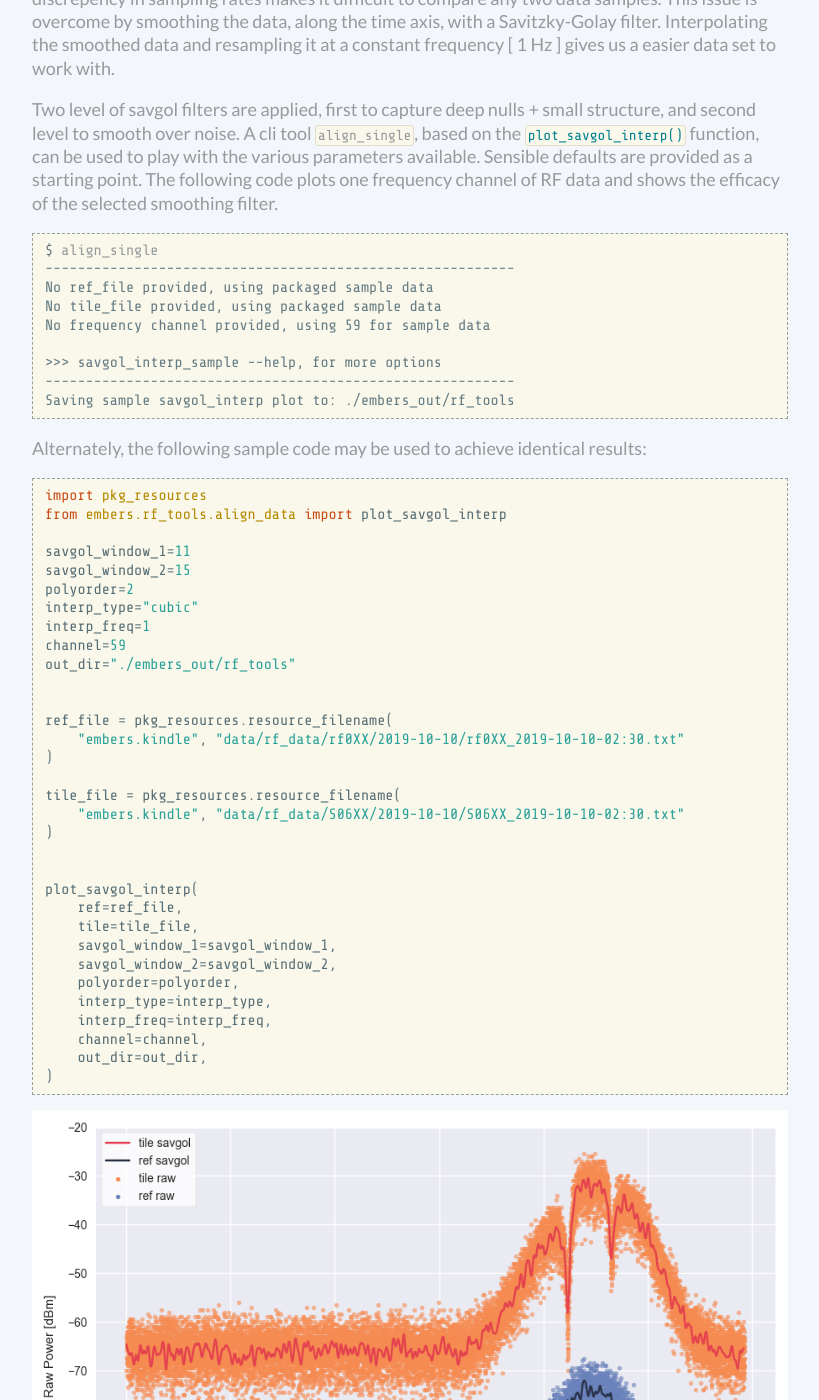
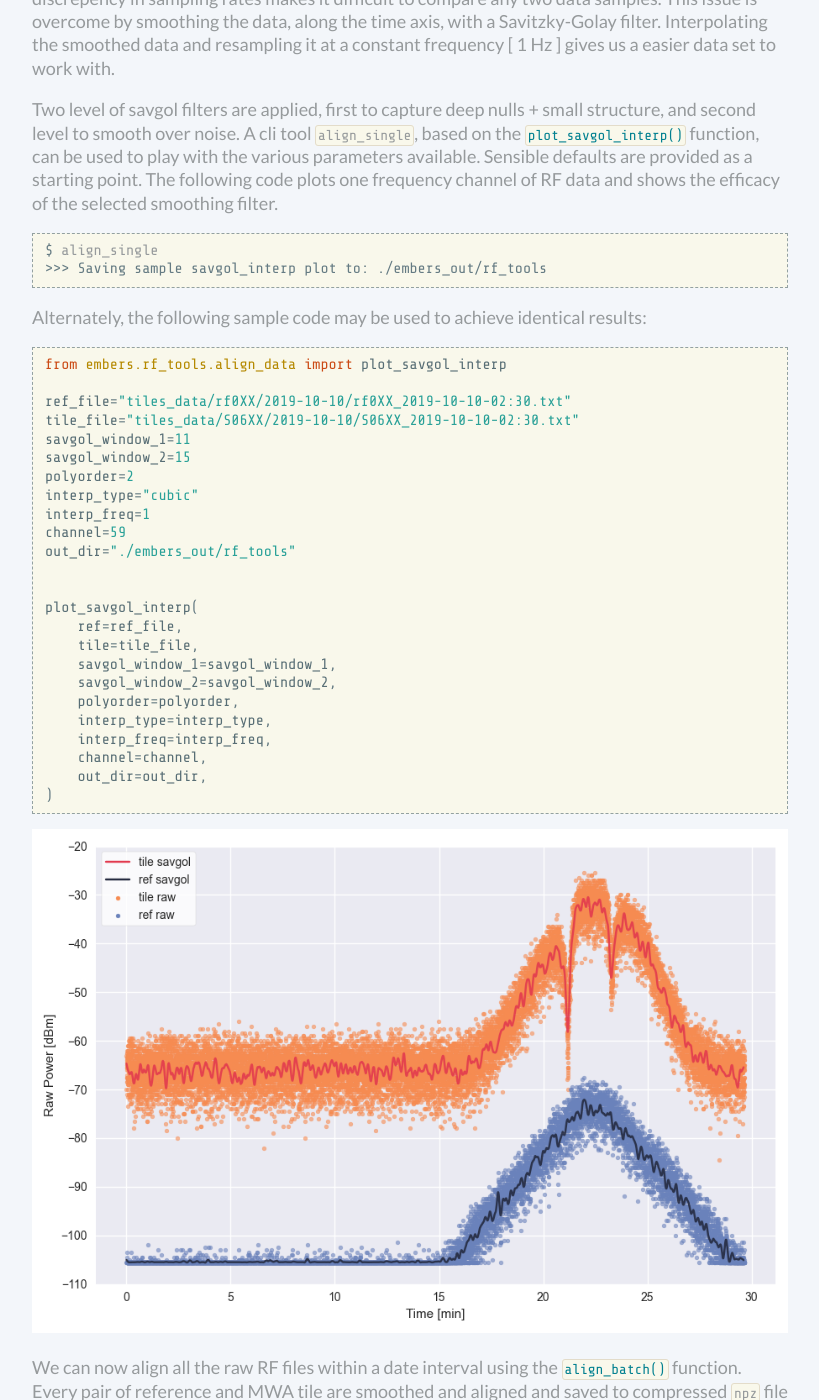
Before and after one commit to amanchokshi/EMBERS, a Sphinx documentation site: the page built from docs/embersbyexample.rst, in a window 1280 px wide and 1400 px high, scrolled down 4571 px. Shown: the whole window, without its empty margins (230-1049 px from the left). Built offline with Sphinx 7.4.7, drawn with Linux system fonts in a browser that asks for light colours.

Commit message:
Align single with external example data

```diff
--- a/docs/embersbyexample.rst
+++ b/docs/embersbyexample.rst
@@ -155,23 +155,17 @@ RF data and shows the efficacy of the selected smoothing filter.
 .. code-block:: console
 
     $ align_single
-    ----------------------------------------------------------
-    No ref_file provided, using packaged sample data
-    No tile_file provided, using packaged sample data
-    No frequency channel provided, using 59 for sample data
-
-    >>> savgol_interp_sample --help, for more options
-    ----------------------------------------------------------
-    Saving sample savgol_interp plot to: ./embers_out/rf_tools
+    >>> Saving sample savgol_interp plot to: ./embers_out/rf_tools
 
 
 Alternately, the following sample code may be used to achieve identical results:
 
 .. code-block:: python
 
-    import pkg_resources
     from embers.rf_tools.align_data import plot_savgol_interp
 
+    ref_file="tiles_data/rf0XX/2019-10-10/rf0XX_2019-10-10-02:30.txt"
+    tile_file="tiles_data/S06XX/2019-10-10/S06XX_2019-10-10-02:30.txt"
     savgol_window_1=11
     savgol_window_2=15
     polyorder=2
@@ -179,15 +173,6 @@ Alternately, the following sample code may be used to achieve identical results:
     interp_freq=1
     channel=59
     out_dir="./embers_out/rf_tools"
-
-
-    ref_file = pkg_resources.resource_filename(
-        "embers.kindle", "data/rf_data/rf0XX/2019-10-10/rf0XX_2019-10-10-02:30.txt"
-    )
-
-    tile_file = pkg_resources.resource_filename(
-        "embers.kindle", "data/rf_data/S06XX/2019-10-10/S06XX_2019-10-10-02:30.txt"
-    )
 
 
     plot_savgol_interp(
```
Also changed, not shown: 1 other file.
